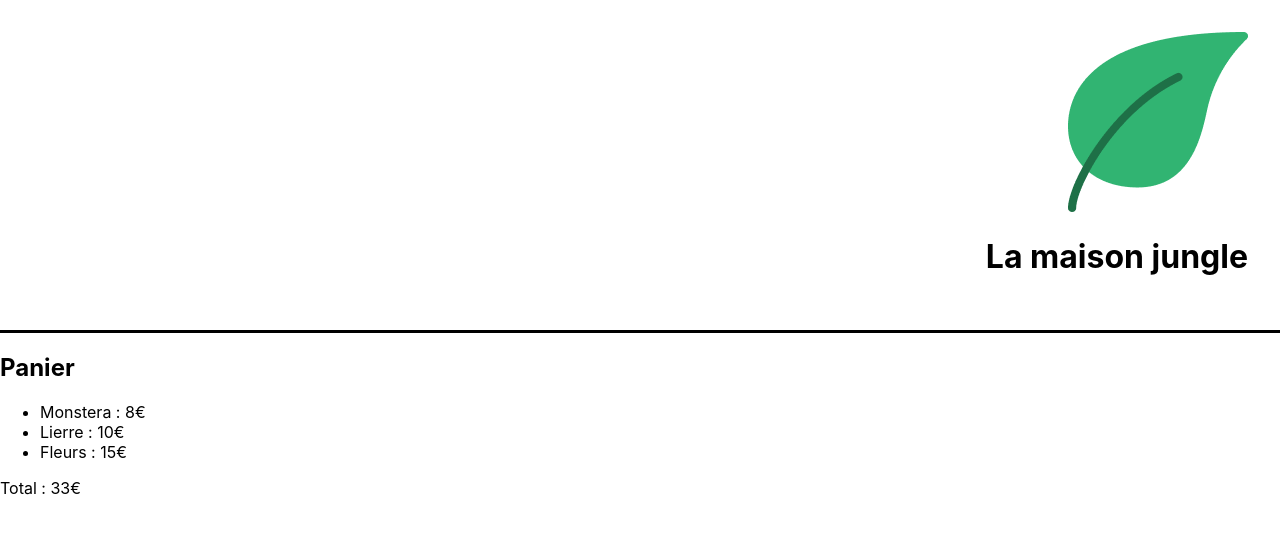
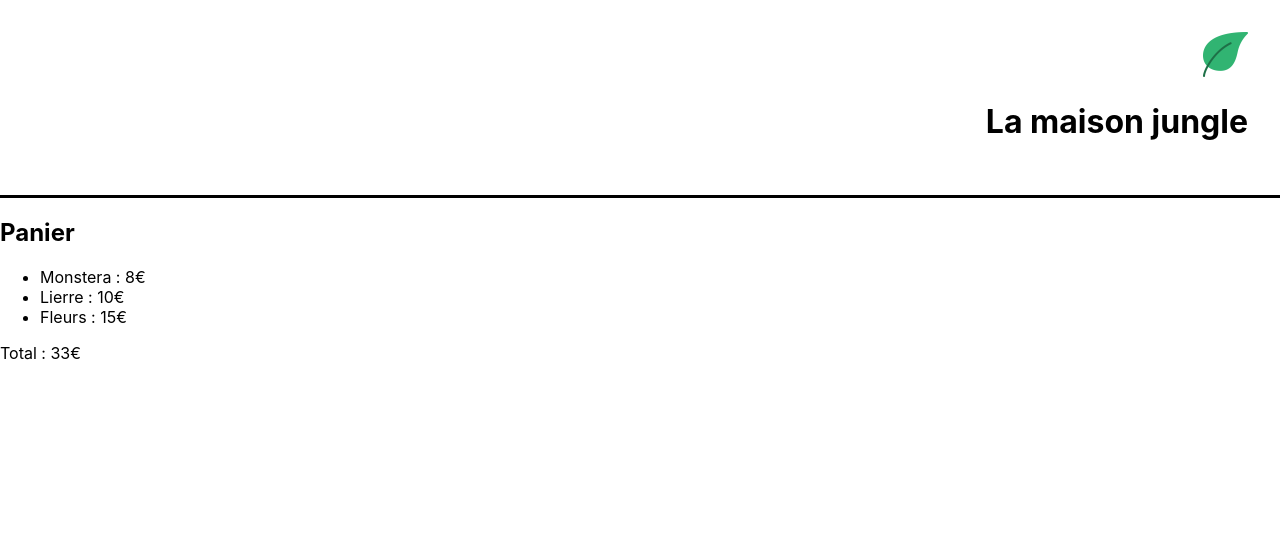
Before and after one commit to Bil-B/maison, a React (Create React App) app: page / in a window 1280 px wide. Shown: the top 534 px of the page. Built offline with nearby package versions, Linux system fonts and the light colour scheme.

Commit message:
titleStyle3

```diff
--- a/src/styles/Banner.css
+++ b/src/styles/Banner.css
@@ -4,3 +4,12 @@
     padding: 32px;
     border-bottom: solid 3px black;
 }
+
+.lmj-title {
+	padding-left: 32px;
+}
+
+.lmj-logo {
+	height: 45px;
+	width: 45px;
+}
```
